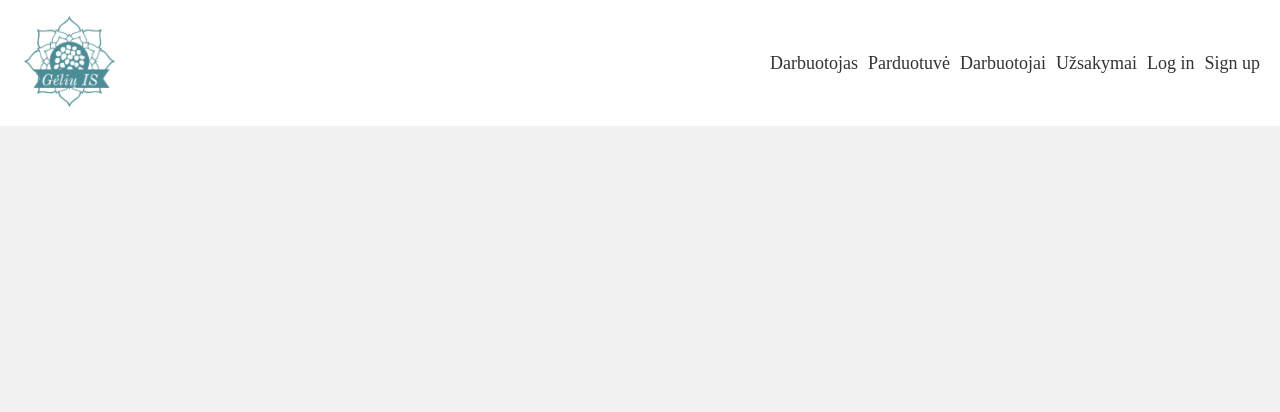
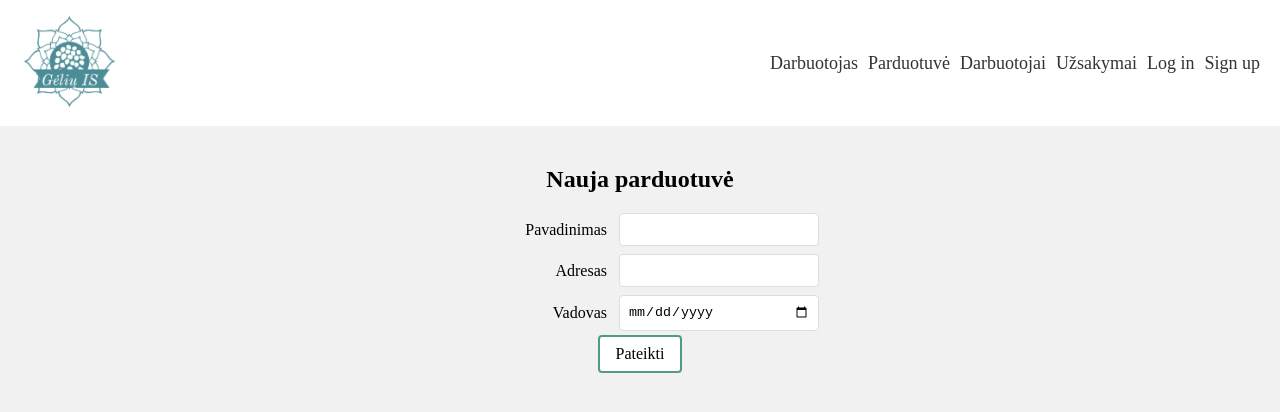
Before and after one commit to watewa/IS-pagrindai, a React (Create React App) app: page /newstore in a window 1280 px wide. Shown: the top 412 px of the page. Built offline with nearby package versions, Linux system fonts and the light colour scheme.

Commit message:
siusk tik

```diff
--- a/src/App.tsx
+++ b/src/App.tsx
@@ -11,6 +11,7 @@ import Store from './pages/Stores/Store';
 
 import WorkerList from './pages/WorkerList'
 import NewWorker from './pages/NewWorker'
+import NewStore from './pages/Stores/NewStore';
 
 
 function App() {
@@ -30,6 +31,7 @@ function App() {
             <Route path="/login" element={<Login />} />
             <Route path="/signup" element={<Signup />} />
             <Route path="/workerlist" element={<WorkerList />} />
+            <Route path="/newstore" element={<NewStore />} />
           </Routes>
         </div>
       </BrowserRouter>
--- a/src/index.css
+++ b/src/index.css
@@ -88,7 +88,7 @@ header .container img{
 
 .button {
   background-color: white; /* Green */
-  border: 2px solid #4CAF50;
+  border: 2px solid var(--primary);
   color: black;
   padding: 8px 16px;
   text-align: center;
@@ -102,7 +102,7 @@ header .container img{
 }
 
 .button:hover {
-  background-color: #4CAF50;
+  background-color: var(--primary);
   color: white;
 }
 
--- a/src/pages/Stores/NewStore.tsx
+++ b/src/pages/Stores/NewStore.tsx
@@ -2,7 +2,7 @@ import {
     useNavigate
 } from 'react-router-dom';
 
-const NewStorePage = () => {
+const NewStore = () => {
     const navigate = useNavigate();
 
     return (
@@ -10,24 +10,19 @@ const NewStorePage = () => {
             <h2>Nauja parduotuvė</h2>
             <form method="post">
                 <div className="grid form center">
-                    <label htmlFor="name">Vardas</label>
+                    <label htmlFor="name">Pavadinimas</label>
                     <input type="text" name="name" id="" />
 
-                    <label htmlFor="surname">Pavardė</label>
-                    <input type="text" name="surname" id="" />
+                    <label htmlFor="surname">Adresas</label>
+                    <input type="text" name="address" id="" />
 
-                    <label htmlFor="date">Gimimo data</label>
-                    <input type="date" name="date" id="" />
+                    <label htmlFor="date">Vadovas</label>
+                    <input type="date" name="manager" id="" />
 
-                    <label htmlFor="email">El. paštas</label>
-                    <input type="email" name="email" id="" />
-
-                    <label htmlFor="address">Adresas</label>
-                    <input type="text" name="address" id="" />
                 </div>
                 <button className="button" onClick={() => navigate("/workerlist")}>Pateikti</button>
             </form>
         </div>
     )
 }
-export default NewStorePage;
+export default NewStore;
--- a/src/pages/Stores/Store.tsx
+++ b/src/pages/Stores/Store.tsx
@@ -5,7 +5,7 @@ import { faPenToSquare } from '@fortawesome/free-solid-svg-icons'
 import { faInfo} from '@fortawesome/free-solid-svg-icons'
 import { useNavigate } from "react-router-dom";
 const Store = () => {
-
+    const navigate = useNavigate();
     return (
         <div>
             <h2>Parduotuvių valdymo skydas</h2>
@@ -23,7 +23,7 @@ const Store = () => {
                         <td>Centrinė</td>
                         <td>Gričiupio g. 1</td>
                         <td>Jonas Jonaitis</td>
-                        <td><button><FontAwesomeIcon icon={faPlus} /></button>
+                        <td><button onClick={() => navigate("/newstore")}><FontAwesomeIcon icon={faPlus} /></button>
                             <button><FontAwesomeIcon icon={faPenToSquare} /></button>
                             <button><FontAwesomeIcon icon={faClose} /></button>
                             <button><FontAwesomeIcon icon={faInfo} /></button>
```
